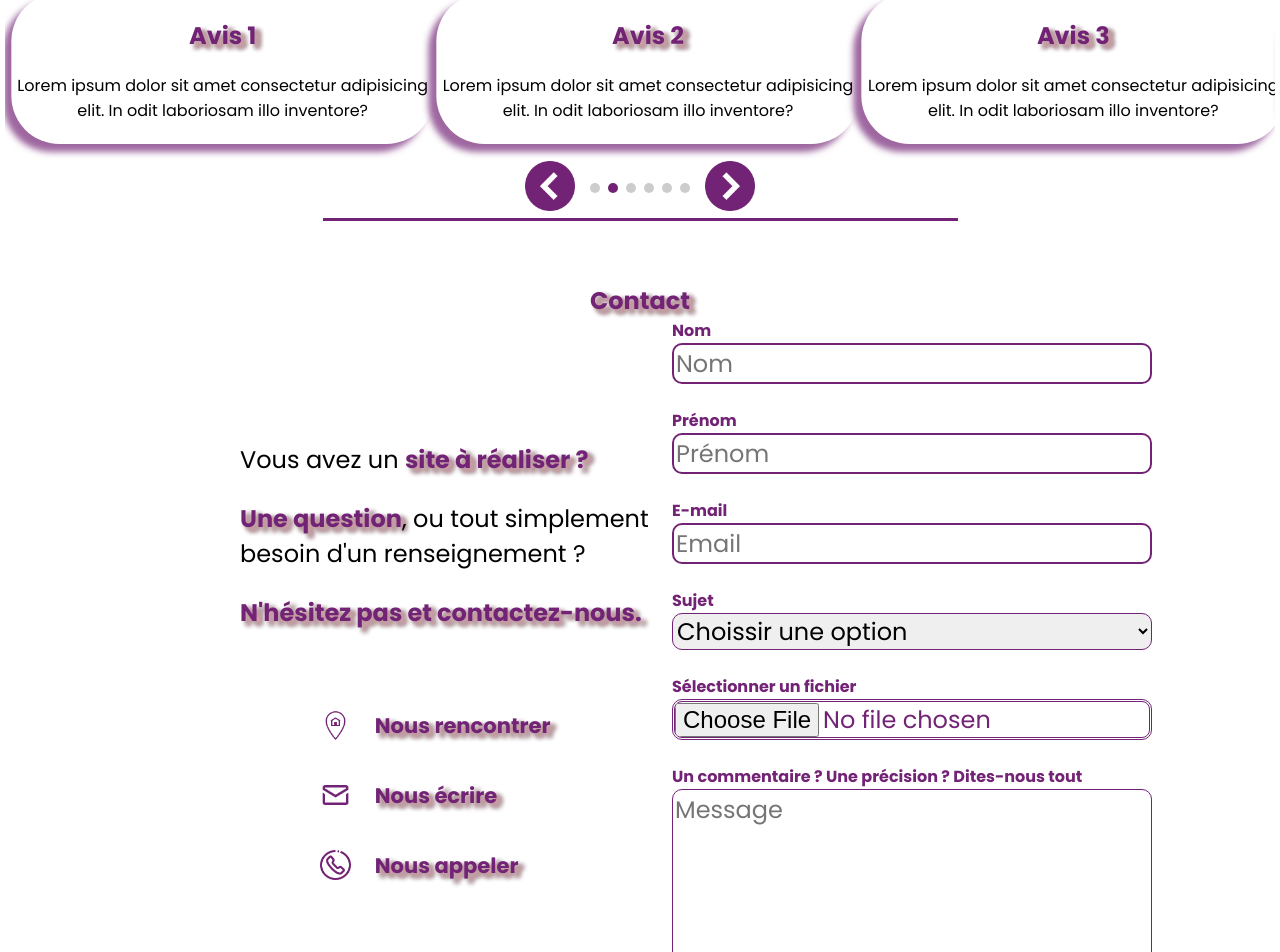
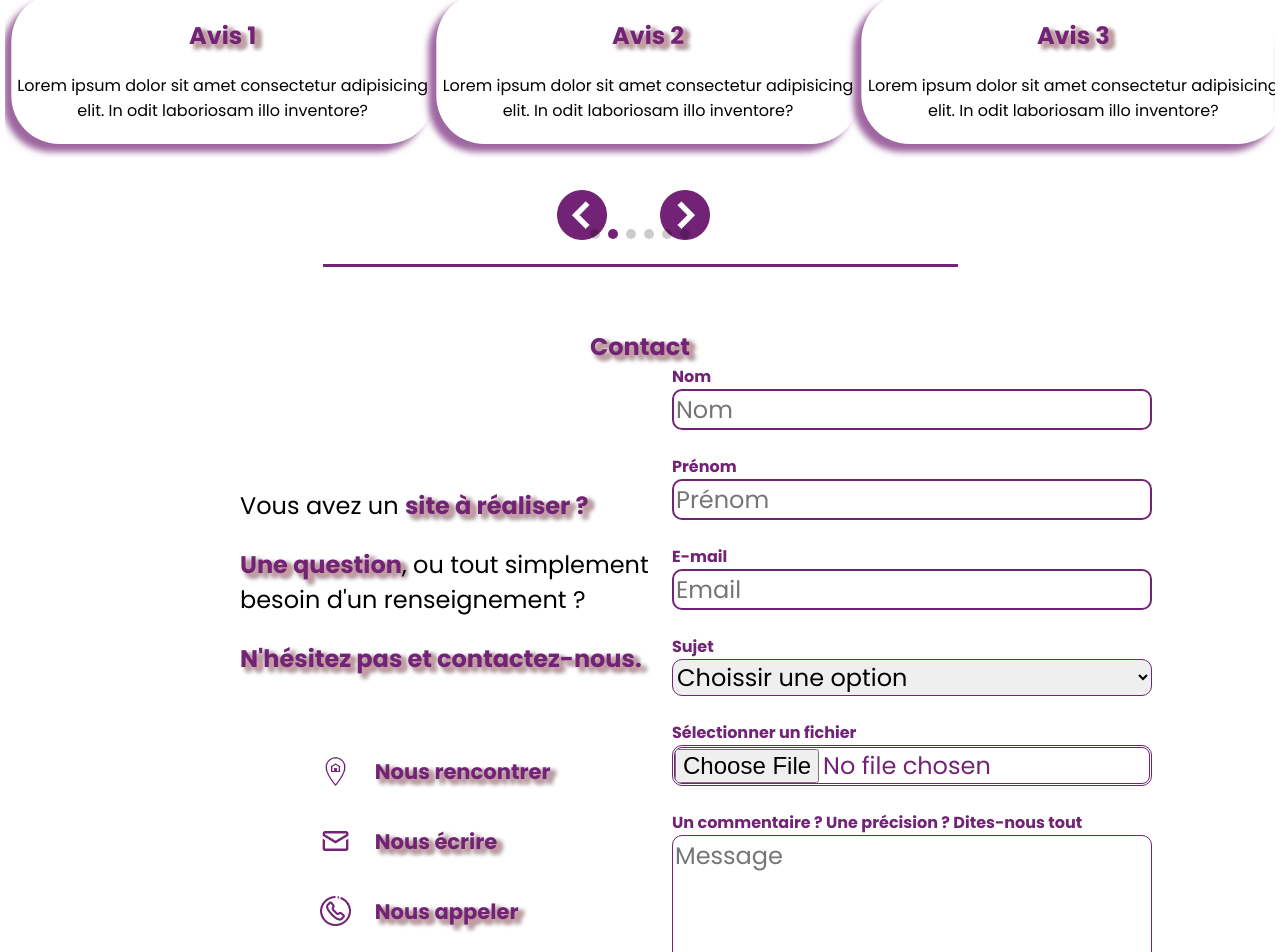
Before and after one commit to CathyThuliez/Crea-tech, a React (Create React App) app in the folder crea-tech/: page / in a window 1280 px wide. Shown: the part 3018-3970 px from the top of the page. Built offline with nearby package versions, Linux system fonts and the light colour scheme.

Commit message:
problème bouton slider régler

```diff
--- a/crea-tech/src/components/Avis/Avis.css
+++ b/crea-tech/src/components/Avis/Avis.css
@@ -17,9 +17,6 @@
 
 /* Styles pour le texte dans chaque slide */
 .slide-avis {
-  /* background-image: url(../images/BG_ACCUEIL/15634900_5660676.jpg);
-  background-repeat: no-repeat;
-  background-size: cover; */
   box-shadow: -0.5em 0.5em 0.4em #722375b0;
   border-radius: 3rem;
   padding: 5px;
@@ -30,18 +27,19 @@
   display: flex;
   align-items: center;
   justify-content: center;
-  margin-top: 20px;
+  margin-top: 120px;
 }
 
 .slider-controler .swiper-button-prev,
 .slider-controler .swiper-button-next {
-  position: relative;
+  position: absolute;
   display: flex;
-  margin-top: 10px;
-  margin-left: 5.8rem;
-  margin-right: 5rem;
+  margin-top: 75px;
+  margin-left: 35rem;
+  margin-right: 35rem;
   cursor: pointer;
   padding-bottom: 20px;
+  z-index: 1;
 }
 
 .slider-controler .swiper-button-prev img,
```
